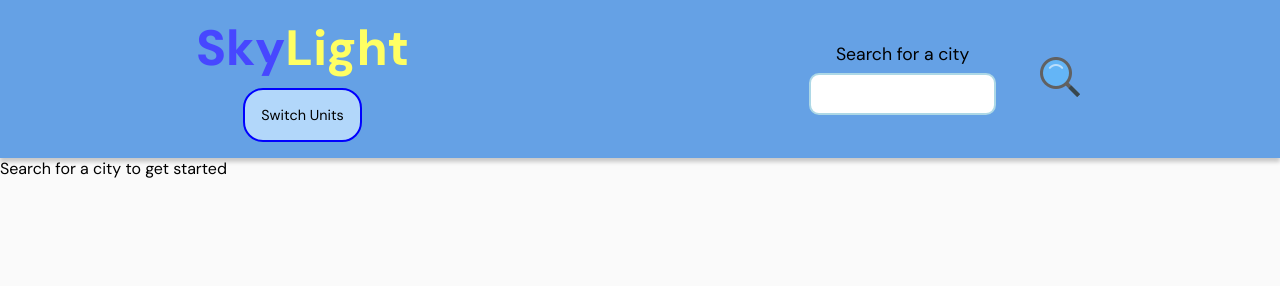
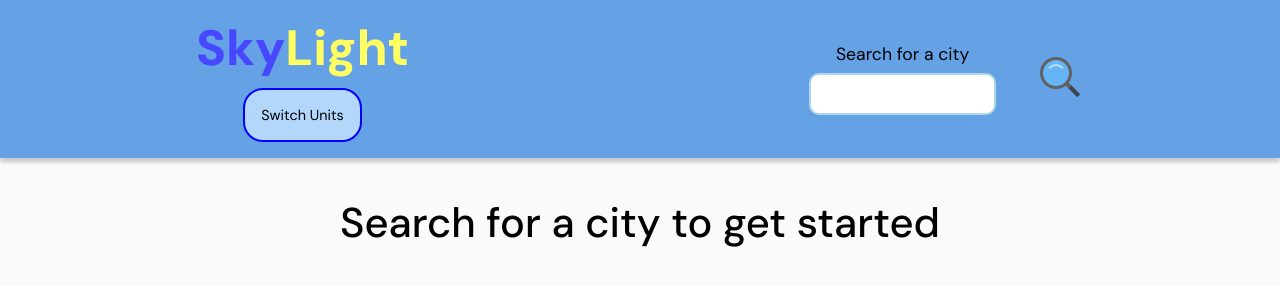
Before and after one commit to migueld51244/WeatherApp, a website built with webpack: page src/template.html in a window 1280 px wide. Built offline with nearby package versions, Linux system fonts and the light colour scheme.

Commit message:
Style welcome message

```diff
--- a/src/style.css
+++ b/src/style.css
@@ -252,3 +252,11 @@ label[for="search-local"] {
   border-radius: 10px;
   color: white;
 }
+
+/* Intro Message */
+.intro-message {
+  font-size: 3.25vw;
+  text-align: center;
+  margin-top: clamp(1.2rem, 3vw, 4rem);
+  font-weight: 500;
+}
```
